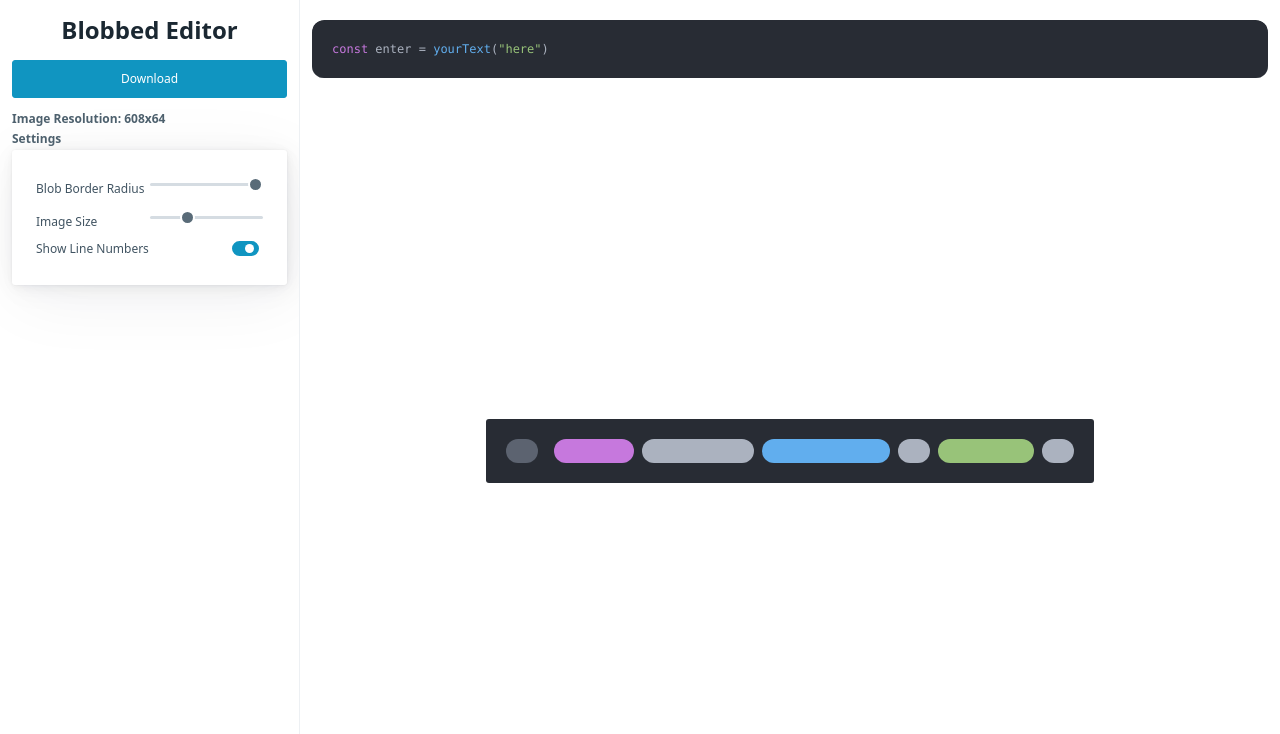
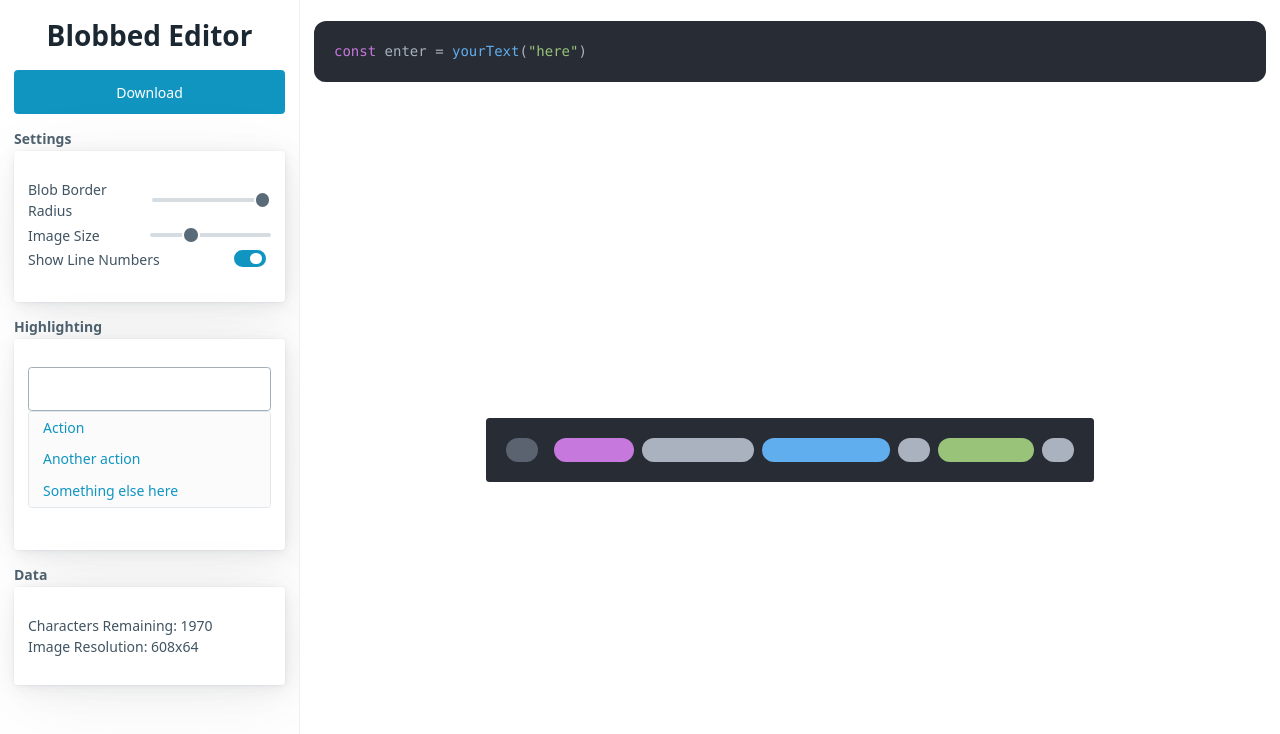
Before and after one commit to BrettOrmsby/blobbed-editor, a Vue app: page / in a window 1280 px wide. Shown: the top 734 px of the page. Built offline with nearby package versions, Linux system fonts and the light colour scheme.

Commit message:
Added the start of a search component

```diff
--- a/src/App.vue
+++ b/src/App.vue
@@ -13,7 +13,6 @@
       <h1>Blobbed Editor</h1>
       <button v-if="downloading" aria-busy="true">Please Wait...</button>
       <button v-else @click="downloadImage()">Download</button>
-      <h6 class="subheading">Image Resolution: {{ resolution }}</h6>
       <h6 class="subheading">Settings</h6>
       <article>
         <label for="blobBorderRadius"
@@ -48,6 +47,22 @@
           />
         </label>
       </article>
+      <h6 class="subheading">Highlighting</h6>
+      <article>
+        <input type="text" @focus="revealSearch()" @focusout="hideSearch()" />
+        <ul id="langSearch" class="listPopUp" role="listbox">
+          <li><a>Action</a></li>
+          <li><a>Another action</a></li>
+          <li><a>Something else here</a></li>
+          <li><a>Something else here</a></li>
+        </ul>
+      </article>
+      <h6 class="subheading">Data</h6>
+      <article>
+        <span>Characters Remaining: {{ charLimit }}</span
+        ><br />
+        <span>Image Resolution: {{ resolution }}</span>
+      </article>
     </div>
     <div class="edit container">
       <div class="codeEditWrapper">
@@ -56,7 +71,7 @@
           :hide_header="true"
           :language="settings.language"
           width="100%"
-          font_size="12px"
+          font_size="14px"
           :wrap_code="true"
         />
       </div>
@@ -92,6 +107,11 @@ export default {
       },
     };
   },
+  computed: {
+    charLimit() {
+      return 2000 - this.input.length;
+    },
+  },
   watch: {
     input(newer) {
       if (newer.length > 2000) {
@@ -112,6 +132,12 @@ export default {
     }.bind(this);
   },
   methods: {
+    revealSearch() {
+      document.querySelector("#langSearch").style.display = "block";
+    },
+    hideSearch() {
+      document.querySelector("#langSearch").style.display = "none";
+    },
     highlight(code, language) {
       return hljs.highlight(code, { language: language }).value;
     },
@@ -204,7 +230,7 @@ html {
   height: 100vh;
 }
 :root {
-  --font-size: 12px;
+  --font-size: 14px;
 }
 .main {
   display: flex;
@@ -265,6 +291,10 @@ h1 {
 .subheading {
   margin-bottom: 2px;
 }
+article {
+  margin-bottom: var(--spacing);
+  --block-spacing-horizontal: var(--spacing);
+}
 label {
   display: flex;
   align-items: center;
@@ -272,6 +302,7 @@ label {
 }
 [type="range"] {
   width: 50% !important;
+  margin: 0 !important;
 }
 [type="range"]::-ms-track {
   width: 50% !important;
@@ -281,6 +312,35 @@ label {
 }
 [type="range"]::-webkit-slider-runnable-track {
   width: 50% !important;
+}
+.listPopUp {
+  width: auto;
+  max-height: calc(3 * ((var(--form-element-spacing-vertical) * 1.75) + 1em));
+  overflow-y: auto;
+  display: flex;
+  align-items: center;
+  z-index: 1;
+  position: relative;
+  margin: 0 auto;
+  bottom: var(--spacing);
+  flex-direction: column;
+  padding: 0;
+  border: var(--border-width) solid var(--dropdown-border-color);
+  border-radius: var(--border-radius);
+  background-color: var(--dropdown-background-color);
+  color: var(--dropdown-color);
+  white-space: nowrap;
+}
+.listPopUp li {
+  width: 100%;
+  display: block;
+  margin-bottom: 0;
+  padding: calc(var(--form-element-spacing-vertical) * 0.5)
+    var(--form-element-spacing-horizontal);
+  list-style: none;
+}
+.listPopUp li:hover {
+  background-color: var(--dropdown-hover-background-color);
 }
 .output span {
   padding: 0 1em;
```
